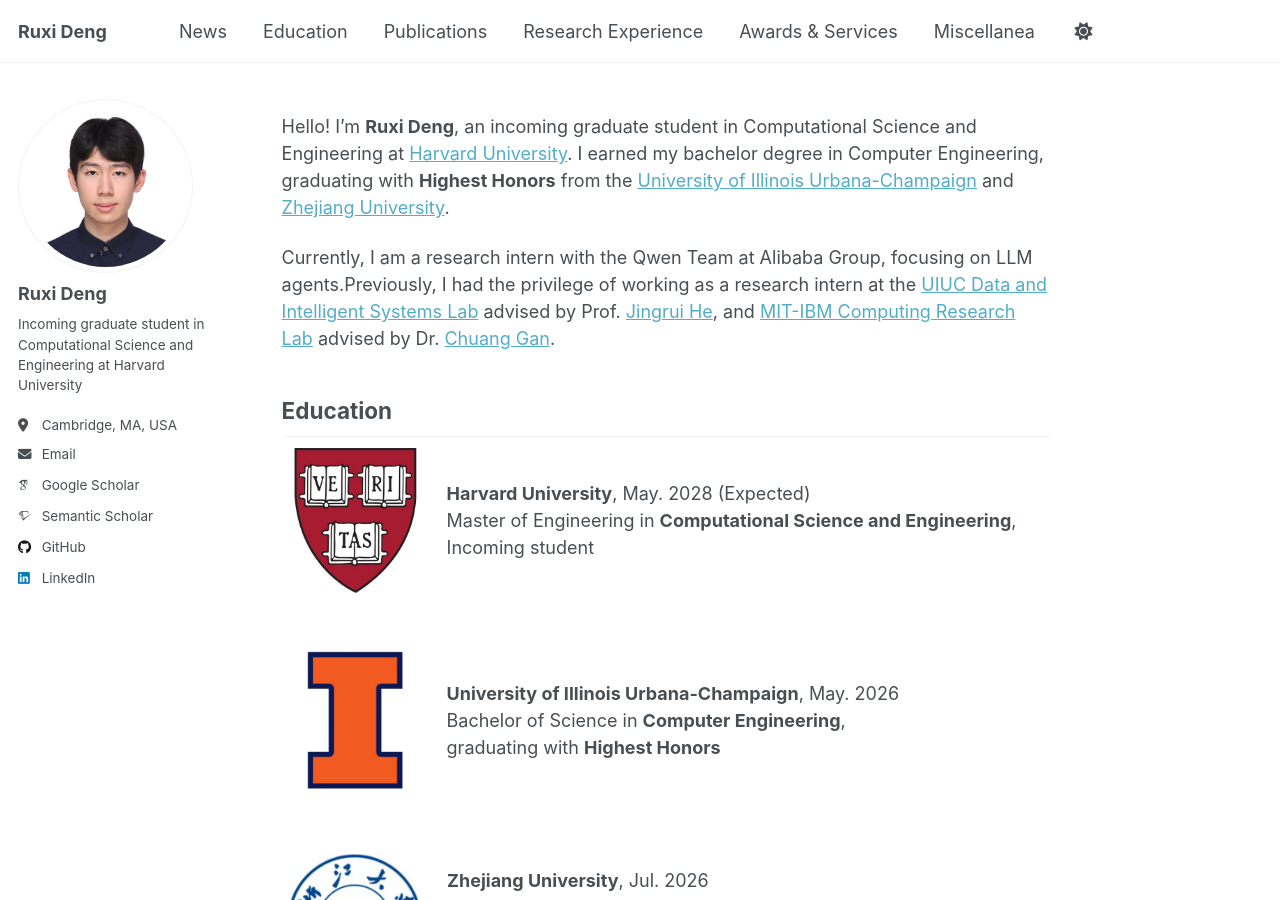
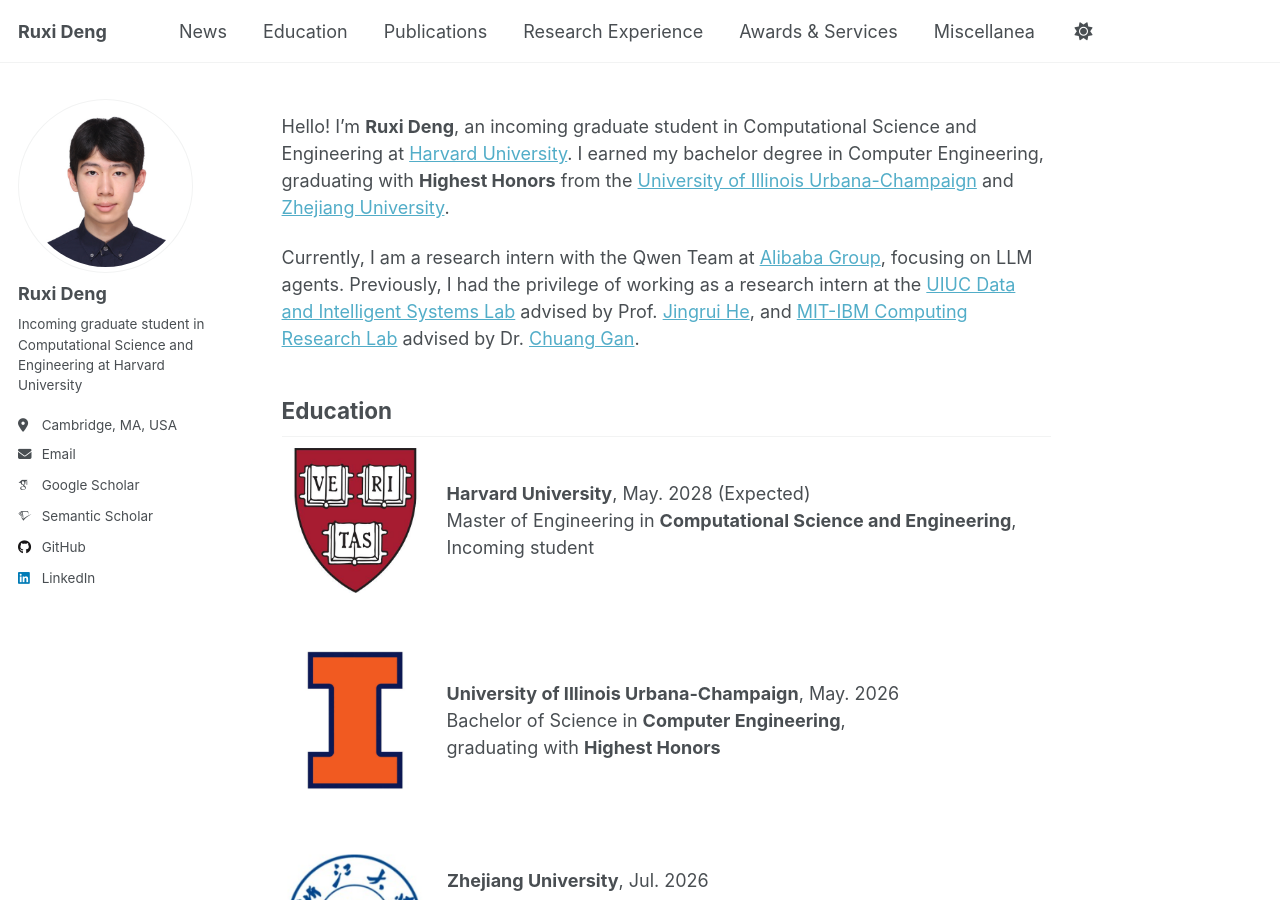
Before and after one commit to ruxideng/ruxideng.github.io, a Jekyll site: the page built from _pages/about.md, in a window 1280 px wide and 900 px high. Built offline with Jekyll 4.4.1, drawn with Linux system fonts in a browser that asks for light colours; some web fonts are replaced; a script that is not in the unit is left out; part of the change alters nothing that is shown.

```diff
--- a/_pages/about.md
+++ b/_pages/about.md
@@ -9,7 +9,7 @@ redirect_from:
 
 Hello! I'm **Ruxi Deng**, an incoming graduate student in Computational Science and Engineering at <a href="https://www.harvard.edu/">Harvard University</a>. I earned my bachelor degree in Computer Engineering, graduating with **Highest Honors** from the <a href="https://illinois.edu/">University of Illinois Urbana-Champaign</a> and <a href="https://www.zju.edu.cn/english/">Zhejiang University</a>.
 
-Currently, I am a research intern with the Qwen Team at Alibaba Group, focusing on LLM agents.Previously, I had the privilege of working as a research intern at the <a href="https://dais.cs.illinois.edu/">UIUC Data and Intelligent Systems Lab</a> advised by Prof. <a href="https://www.hejingrui.org/">Jingrui He</a>, and <a href="https://mitibm.mit.edu/">MIT-IBM Computing Research Lab</a> advised by Dr. <a href="https://mitibm.mit.edu/people/chuang-gan/">Chuang Gan</a>.
+Currently, I am a research intern with the Qwen Team at <a href="https://www.alibabagroup.com/en-US/home">Alibaba Group</a>, focusing on LLM agents. Previously, I had the privilege of working as a research intern at the <a href="https://dais.cs.illinois.edu/">UIUC Data and Intelligent Systems Lab</a> advised by Prof. <a href="https://www.hejingrui.org/">Jingrui He</a>, and <a href="https://mitibm.mit.edu/">MIT-IBM Computing Research Lab</a> advised by Dr. <a href="https://mitibm.mit.edu/people/chuang-gan/">Chuang Gan</a>.
 
 <h2 id="education">Education</h2>
 
```
